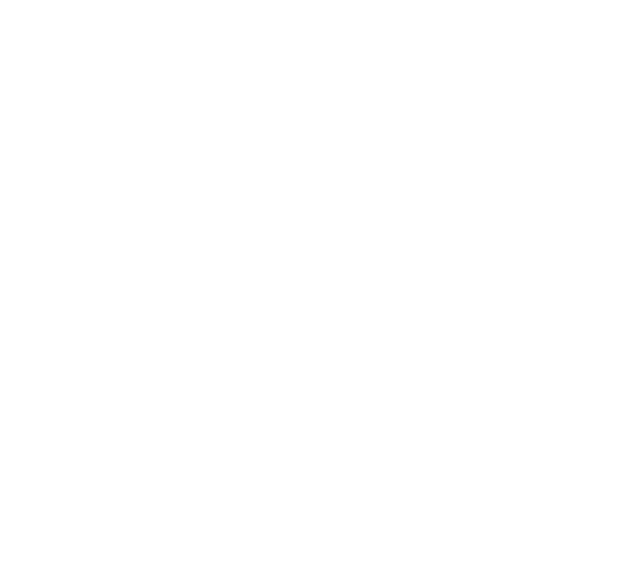
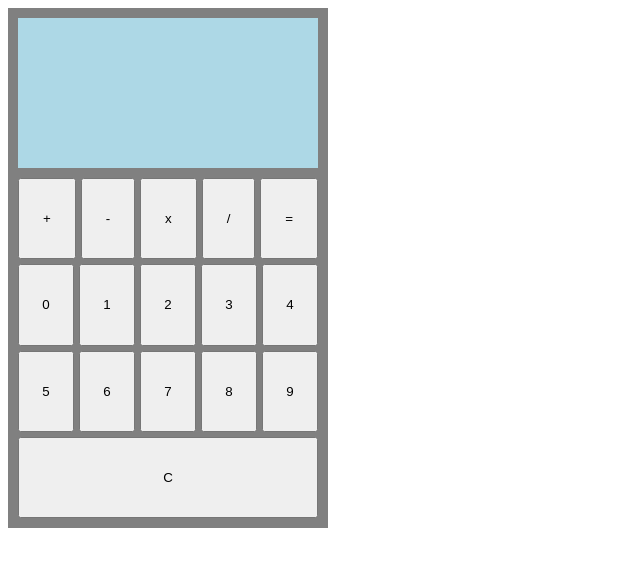
Before and after one commit to leeLucio/calculator, a plain HTML site: page index.html in a window 1280 px wide. Shown: the whole page, without its empty margins (0-640 px from the left). Drawn offline with Linux system fonts and the light colour scheme.

Commit message:
Create basic HTML calculator

```diff
--- a/index.html
+++ b/index.html
@@ -1,12 +1,40 @@
 <!DOCTYPE html>
 <html lang="en">
+
 <head>
 	<meta charset="UTF-8">
 	<meta http-equiv="X-UA-Compatible" content="IE=edge">
 	<meta name="viewport" content="width=device-width, initial-scale=1.0">
 	<title>Calculator</title>
+
+	<link rel="stylesheet" href="style.css">
+	<script src="script.js" defer></script>
 </head>
+
 <body>
+	<section class="calculator">
+		<div class="screen">
 
+		</div>
+		<div class="buttons">
+			<button>+</button>
+			<button>-</button>
+			<button>x</button>
+			<button>/</button>
+			<button>=</button>
+			<button class="number">0</button>
+			<button class="number">1</button>
+			<button class="number">2</button>
+			<button class="number">3</button>
+			<button class="number">4</button>
+			<button class="number">5</button>
+			<button class="number">6</button>
+			<button class="number">7</button>
+			<button class="number">8</button>
+			<button class="number">9</button>
+			<button>C</button>
+		</div>
+	</section>
 </body>
+
 </html>
--- /dev/null
+++ b/style.css
@@ -0,0 +1,28 @@
+.calculator{
+	height: 500px;
+	width: 300px;
+
+	background-color: gray;
+	padding: 10px;
+}
+
+.screen{
+	background: lightblue;
+	height: 30%;
+
+	word-wrap: break-word;
+}
+
+.buttons{
+	height: calc(70% - 10px);
+	margin-top: 10px;
+
+	display: flex;
+	flex-wrap: wrap;
+	gap: 5px;
+}
+
+button{
+	min-width: 50px;
+	flex-grow: 1;
+}
```
